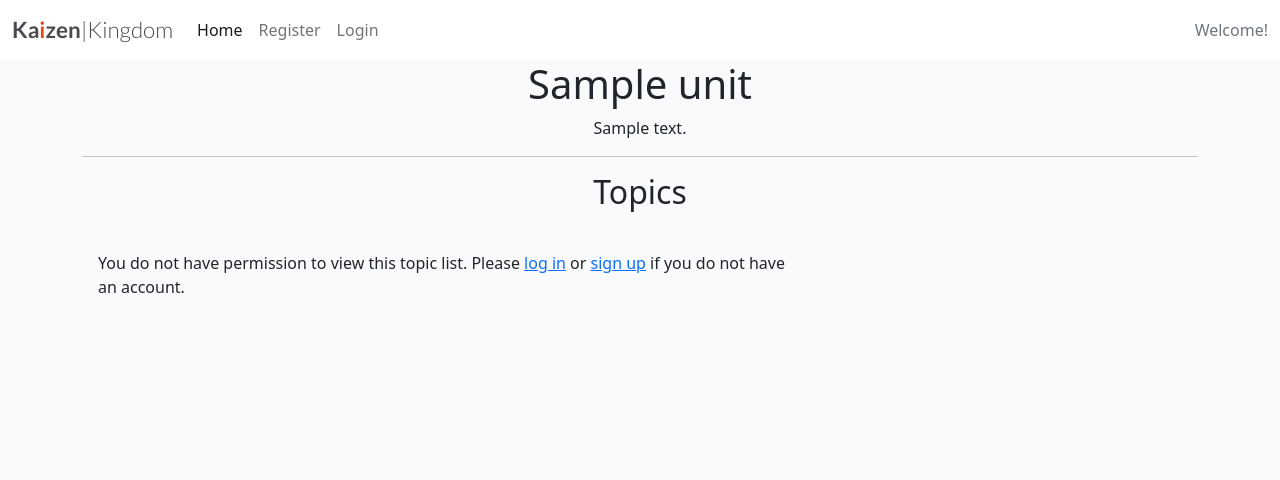
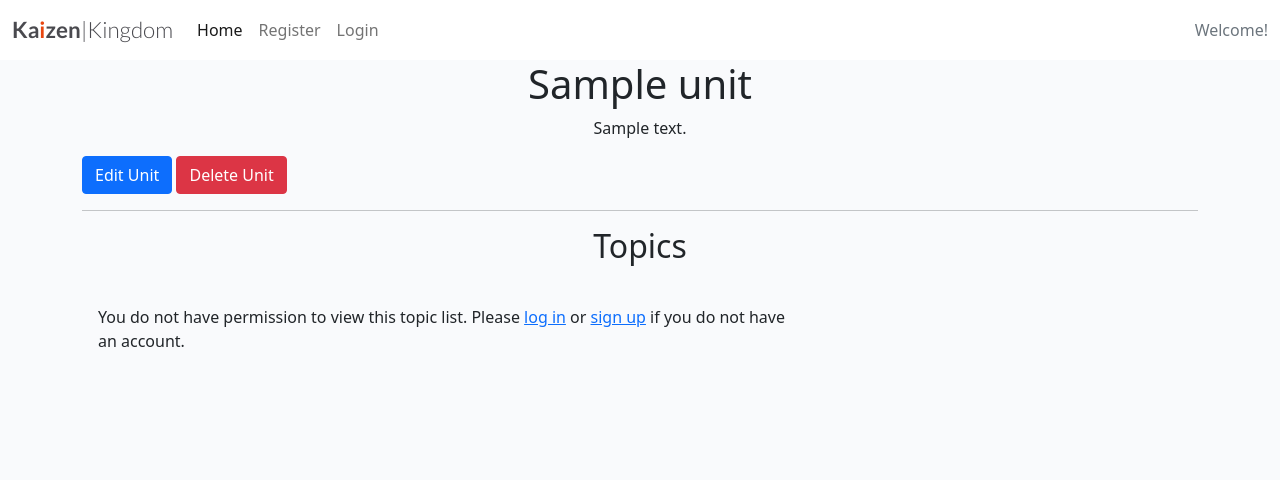
Before and after one commit to PVieira04/kaizenkingdom, a Django app: a page that uses content/templates/unit_detail.html in a window 1280 px wide. Shown: the top 480 px of the page. Run offline with Django 3.2, Linux system fonts and the light colour scheme; tables that the repository leaves empty hold one stand-in row (values such as "Sample post").

Commit message:
Add functionality to edit or delete Units

```diff
--- a/content/templates/unit_detail.html
+++ b/content/templates/unit_detail.html
@@ -4,7 +4,10 @@
     <div class="container">
         <h1 class="text-center">{{ unit.title }}</h1>
         <p class="text-center">{{ unit.description }}</p>
+        <a class="btn btn-primary" href="{% url 'edit_unit' course_slug=unit.course.slug unit_slug=unit.slug %}">Edit Unit</a>
+        <a class="btn btn-danger" href="{% url 'delete_unit' course_slug=unit.course.slug unit_slug=unit.slug %}">Delete Unit</a>
         <hr>
+
         {% include 'topic_list.html' %}
     </div>
 {% endblock %}
--- a/content/urls.py
+++ b/content/urls.py
@@ -9,6 +9,8 @@ urlpatterns = [
     path('<slug:course_slug>/edit/', views.EditCourse.as_view(), name='edit_course'),
     path('<slug:course_slug>/add-unit/', views.AddUnit.as_view(), name='add_unit'),
     path('<slug:course_slug>/<slug:unit_slug>/', views.UnitDetail.as_view(), name='unit_detail'),
+    path('<slug:course_slug>/<slug:unit_slug>/edit/', views.EditUnit.as_view(), name='edit_unit'),
+    path('<slug:course_slug>/<slug:unit_slug>/delete/', views.DeleteUnit.as_view(), name='delete_unit'),
     path('<slug:course_slug>/<slug:unit_slug>/<slug:topic_slug>/', views.TopicDetail.as_view(), name='topic_detail'),
     path('<slug:course_slug>/<slug:unit_slug>/<slug:topic_slug>/edit/', views.EditTopic.as_view(), name='edit_topic'),
     path('<slug:course_slug>/<slug:unit_slug>/<slug:topic_slug>/delete/', views.DeleteTopic.as_view(), name='delete_topic'),
--- a/content/views.py
+++ b/content/views.py
@@ -85,7 +85,7 @@ class DeleteCourse(View):
         context = {
             'course' : course
         }
-        if request.user.id == course.user.author.id:
+        if request.user.id != course.author.id:
             return redirect('course_detail', context)
         return render(request, 'delete_course.html', context)
 
@@ -94,7 +94,7 @@ class DeleteCourse(View):
         context = {
             'course' : course
         }
-        if request.user.id == course.user.author.id:
+        if request.user.id != course.author.id:
             return redirect('course_detail', context)
         course.delete()
         return redirect('course_list')
@@ -149,6 +149,51 @@ class AddUnit(View):
             }
             return render(request, 'add_unit.html', context)
 
+class EditUnit(View):
+    def get(self, request, course_slug, unit_slug):
+        unit = get_object_or_404(Unit, slug=unit_slug)
+        course = unit.course
+        if request.user.id == course.author.id:
+            form = UnitForm(instance=unit)
+            context = {
+                'form': form,
+                'unit': unit,
+                'course': course,
+            }
+            return render(request, 'edit_unit.html', context)
+        else:
+            return redirect('course_detail', course_slug=course.slug)
+
+    def post(self, request, course_slug, unit_slug):
+        unit = get_object_or_404(Unit, slug=unit_slug)
+        course = unit.course
+        form = UnitForm(request.POST, instance=unit)
+        if form.is_valid() and request.user.id == course.author.id:
+            unit = form.save(commit=False)
+            unit.save()
+            return redirect('unit_detail', course_slug=course.slug, unit_slug=unit.slug)
+        else:
+            context = {
+                'form': form,
+                'unit': unit,
+                'course': course,
+            }
+            return render(request, 'edit_unit.html', context)
+
+class DeleteUnit(View):
+    def get(self, request, course_slug, unit_slug):
+        unit = get_object_or_404(Unit, slug=unit_slug)
+        if request.user.id != unit.course.author.id:
+            return redirect('unit_detail', course_slug=unit.course.slug, unit_slug=unit.slug)
+        return render(request, 'delete_unit.html', {'unit': unit})
+
+    def post(self, request, course_slug, unit_slug):
+        unit = get_object_or_404(Unit, slug=unit_slug)
+        if request.user.id != unit.course.author.id:
+            return redirect('unit_detail', course_slug=unit.course.slug, unit_slug=unit.slug)
+        unit.delete()
+        return redirect('course_detail', course_slug=course_slug)
+
 class TopicList(generic.ListView):
     model = Topic
     template_name = 'topic_list.html'
@@ -202,13 +247,15 @@ class EditTopic(View):
 
 class DeleteTopic(View):
     def get(self, request, course_slug, unit_slug, topic_slug):
-        # Fetch the topic to be deleted and display a confirmation page
         topic = get_object_or_404(Topic, slug=topic_slug)
+        if request.user.id != topic.unit.course.author.id:
+            return redirect('topic_detail', course_slug=topic.unit.course.slug, unit_slug=topic.unit.slug, topic_slug=topic.slug)
         return render(request, 'delete_topic.html', {'topic': topic})
 
     def post(self, request, course_slug, unit_slug, topic_slug):
-        # Perform the deletion of the topic
         topic = get_object_or_404(Topic, slug=topic_slug)
+        if request.user.id != topic.unit.course.author.id:
+            return redirect('topic_detail', course_slug=topic.unit.course.slug, unit_slug=topic.unit.slug, topic_slug=topic.slug)
         topic.delete()
         return redirect('unit_detail', course_slug=course_slug, unit_slug=unit_slug)
 
```
Also changed, not shown: content/templates/delete_unit.html (added, +13 -0 lines), content/templates/edit_unit.html (added, +15 -0 lines).
